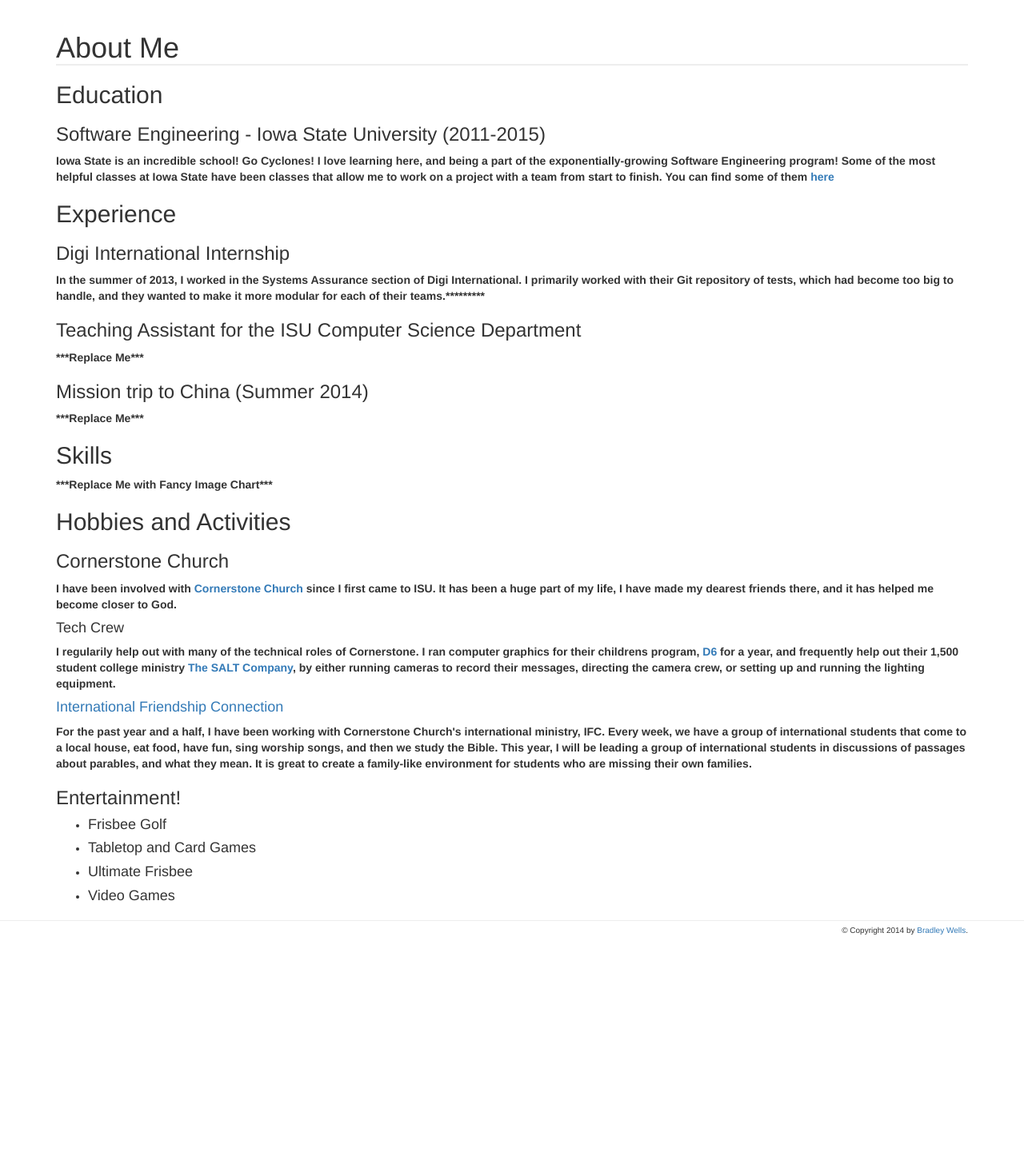
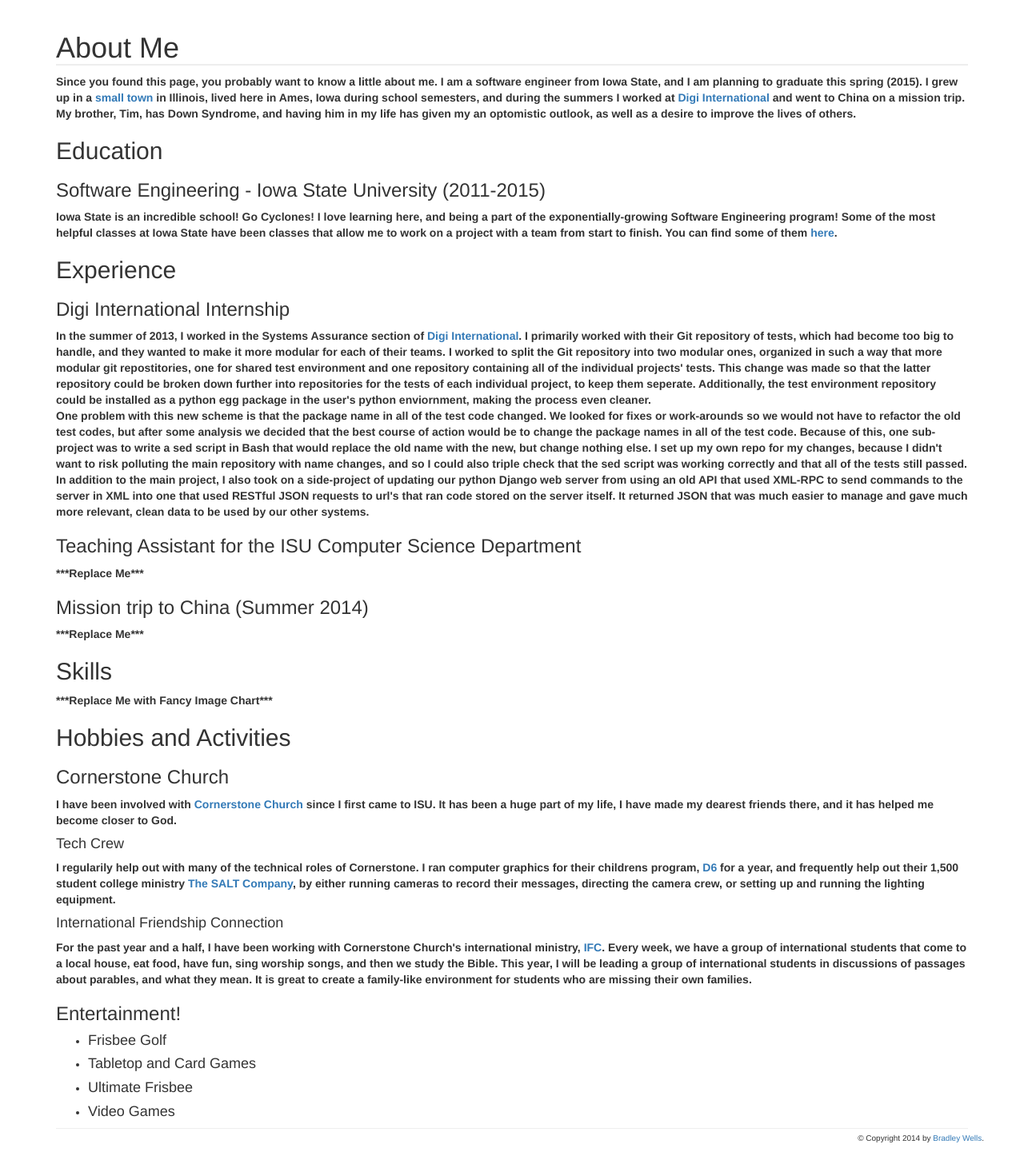
Before and after one commit to BradWells/App_Engine_app, a Flask app: page /about in a window 1280 px wide. Shown: the part 52-1498 px from the top of the page at 80% size. Before the commit the page ends 1221 px from the top, so only its background shows below. Run offline with Flask 2, Linux system fonts and the light colour scheme; some libraries are stand-ins or nearby versions.

Commit message:
Added more to the about section

```diff
--- a/flask_portfolio/src/templates/about.html
+++ b/flask_portfolio/src/templates/about.html
@@ -1,12 +1,17 @@
 {% extends "layout.html" %}
 {% block content %}
     <h1>About Me</h1>
+        <b>Since you found this page, you probably want to know a little about me.  I am a software engineer from Iowa State, and I am planning to graduate this spring (2015).  I grew up in a <a href="https://www.google.com/maps/place/Mt+Morris,+IL+61054/">small town</a> in Illinois, lived here in Ames, Iowa during school semesters, and during the summers I worked at <a href="www.digi.com">Digi International</a> and went to China on a mission trip.  My brother, Tim, has Down Syndrome, and having him in my life has given my an optomistic outlook, as well as a desire to improve the lives of others.</b>
         <h2>Education</h2>
             <h3>Software Engineering - Iowa State University (2011-2015)</h3>
-                <b>Iowa State is an incredible school!  Go Cyclones!  I love learning here, and being a part of the exponentially-growing Software Engineering program!  Some of the most helpful classes at Iowa State have been classes that allow me to work on a project with a team from start to finish.  You can find some of them <a href="/projects">here</a></b>
+                <b>Iowa State is an incredible school!  Go Cyclones!  I love learning here, and being a part of the exponentially-growing Software Engineering program!  Some of the most helpful classes at Iowa State have been classes that allow me to work on a project with a team from start to finish.  You can find some of them <a href="/projects">here</a>.</b>
         <h2>Experience</h2>
             <h3>Digi International Internship</h3>
-                <b>In the summer of 2013, I worked in the Systems Assurance section of Digi International.  I primarily worked with their Git repository of tests, which had become too big to handle, and they wanted to make it more modular for each of their teams.*********</b>
+                <b>In the summer of 2013, I worked in the Systems Assurance section of <a href="www.digi.com">Digi International</a>.  I primarily worked with their Git repository of tests, which had become too big to handle, and they wanted to make it more modular for each of their teams.  I worked to split the Git repository into two modular ones, organized in such a way that more modular git repostitories, one for shared test environment and one repository containing all of the individual projects' tests.  This change was made so that the latter repository could be broken down further into repositories for the tests of each individual project, to keep them seperate.  Additionally, the test environment repository could be installed as a python egg package in the user's python enviornment, making the process even cleaner.</b>
+                <div/>
+                <b>One problem with this new scheme is that the package name in all of the test code changed.  We looked for fixes or work-arounds so we would not have to refactor the old test codes, but after some analysis we decided that the best course of action would be to change the package names in all of the test code.  Because of this, one sub-project was to write a sed script in Bash that would replace the old name with the new, but change nothing else.  I set up my own repo for my changes, because I didn't want to risk polluting the main repository with name changes, and so I could also triple check that the sed script was working correctly and that all of the tests still passed.</b>
+                <div/>
+                <b>In addition to the main project, I also took on a side-project of updating our python Django web server from using an old API that used XML-RPC to send commands to the server in XML into one that used RESTful JSON requests to url's that ran code stored on the server itself.  It returned JSON that was much easier to manage and gave much more relevant, clean data to be used by our other systems.</b>
             <h3>Teaching Assistant for the ISU Computer Science Department</h3>
                 <b>***Replace Me***</b>
             <h3>Mission trip to China (Summer 2014)</h3>
@@ -18,8 +23,8 @@
                 <b>I have been involved with <a href="http://cornerstonelife.com/">Cornerstone Church</a> since I first came to ISU.  It has been a huge part of my life, I have made my dearest friends there, and it has helped me become closer to God.</b>
                 <h4>Tech Crew</h4>
                     <b>I regularily help out with many of the technical roles of Cornerstone.  I ran computer graphics for their childrens program, <a href="http://cornerstonelife.com/d6families/">D6</a> for a year, and frequently help out their 1,500 student college ministry <a href="www.thesaltcompany.com">The SALT Company</a>, by either running cameras to record their messages, directing the camera crew, or setting up and running the lighting equipment.</b>
-                <h4><a href="http://www.ifcinfo.com/">International Friendship Connection</a></h4>
-                    <b>For the past year and a half, I have been working with Cornerstone Church's international ministry, IFC.  Every week, we have a group of international students that come to a local house, eat food, have fun, sing worship songs, and then we study the Bible.  This year, I will be leading a group of international students in discussions of passages about parables, and what they mean.  It is great to create a family-like environment for students who are missing their own families.</b>
+                <h4>International Friendship Connection</h4>
+                    <b>For the past year and a half, I have been working with Cornerstone Church's international ministry, <a href="http://www.ifcinfo.com/">IFC</a>.  Every week, we have a group of international students that come to a local house, eat food, have fun, sing worship songs, and then we study the Bible.  This year, I will be leading a group of international students in discussions of passages about parables, and what they mean.  It is great to create a family-like environment for students who are missing their own families.</b>
             <h3>Entertainment!</h3>
                 <ul>
                     <li><h4>Frisbee Golf</h4></li>
```
